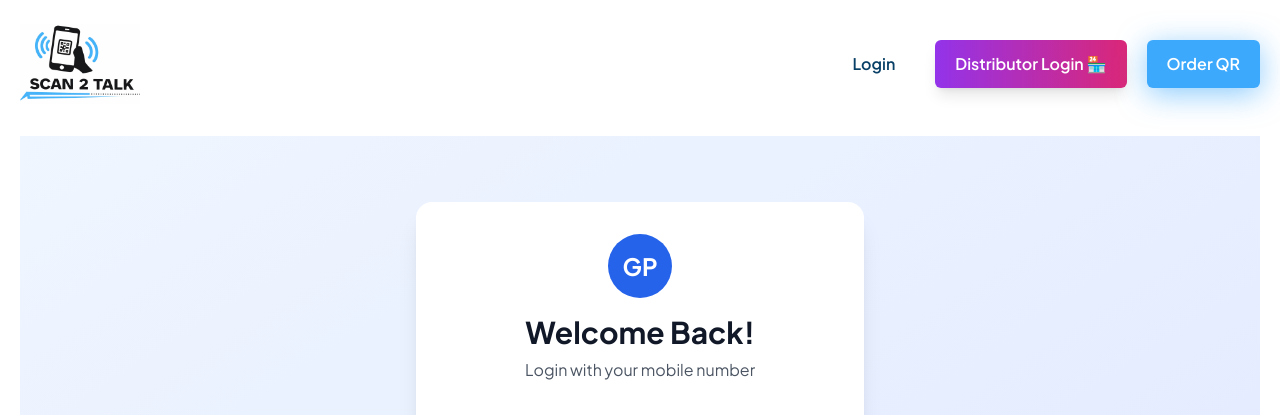
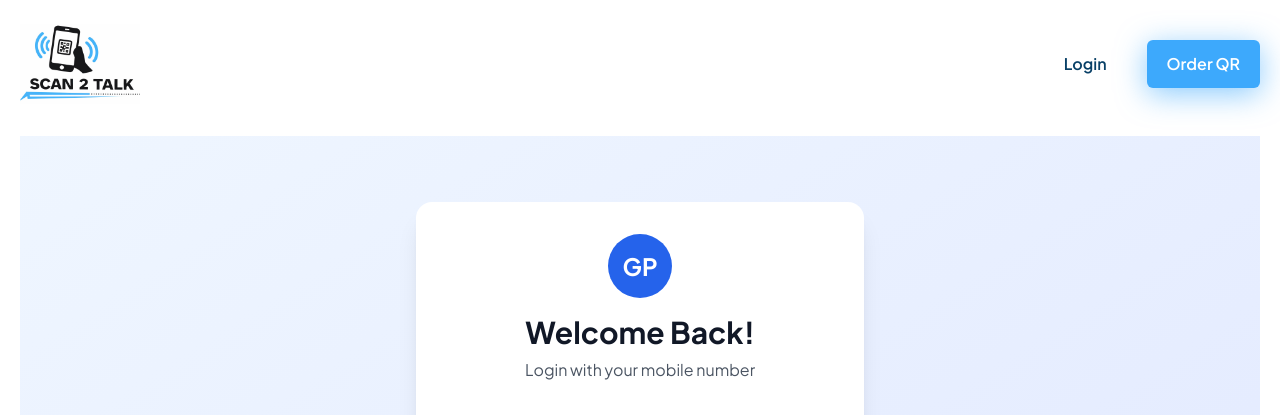
Before and after one commit to Punitananad/scan2talk, a Django app: a page that uses templates/base.html in a window 1280 px wide. Shown: the top 415 px of the page. Run offline with Django 4.2, Linux system fonts and the light colour scheme; parts of the project's set-up code (start-up, migrations or seed data) failed here and were passed over; some libraries are stand-ins or nearby versions.

Commit message:
Your descriptive commit message

```diff
--- a/templates/base.html
+++ b/templates/base.html
@@ -124,10 +124,6 @@
           Login
         </a>
 
-        <a href="{% url 'accounts:distributor_login' %}"
-           class="px-5 py-3 rounded-md font-semibold bg-gradient-to-r from-purple-600 to-pink-600 text-white hover:from-purple-700 hover:to-pink-700 transition shadow-lg">
-          Distributor Login 🏪
-        </a>
 
         <a href="{% url 'core:order_tag' %}"
            class="px-5 py-3 text-white bg-[#3DA9FC] rounded-md shadow-[0_6px_30px_rgba(61,169,252,0.6)] font-semibold hover:bg-[#3498E4] transition">
@@ -202,9 +198,7 @@
               <a href="{% url 'accounts:phone_login' %}" class="block w-full py-3 px-4 text-center bg-white border-2 border-[#3DA9FC] text-[#3DA9FC] font-bold rounded-lg mb-3">
                 Login
               </a>
-              <a href="{% url 'accounts:distributor_login' %}" class="block w-full py-3 px-4 text-center bg-gradient-to-r from-purple-600 to-pink-600 text-white font-bold rounded-lg shadow-lg mb-3">
-                Distributor Login 🏪
-              </a>
+
               <a href="{% url 'core:order_tag' %}" class="block w-full py-3 px-4 text-center bg-[#3DA9FC] text-white font-bold rounded-lg shadow-lg">
                 Order QR Code
               </a>
```
